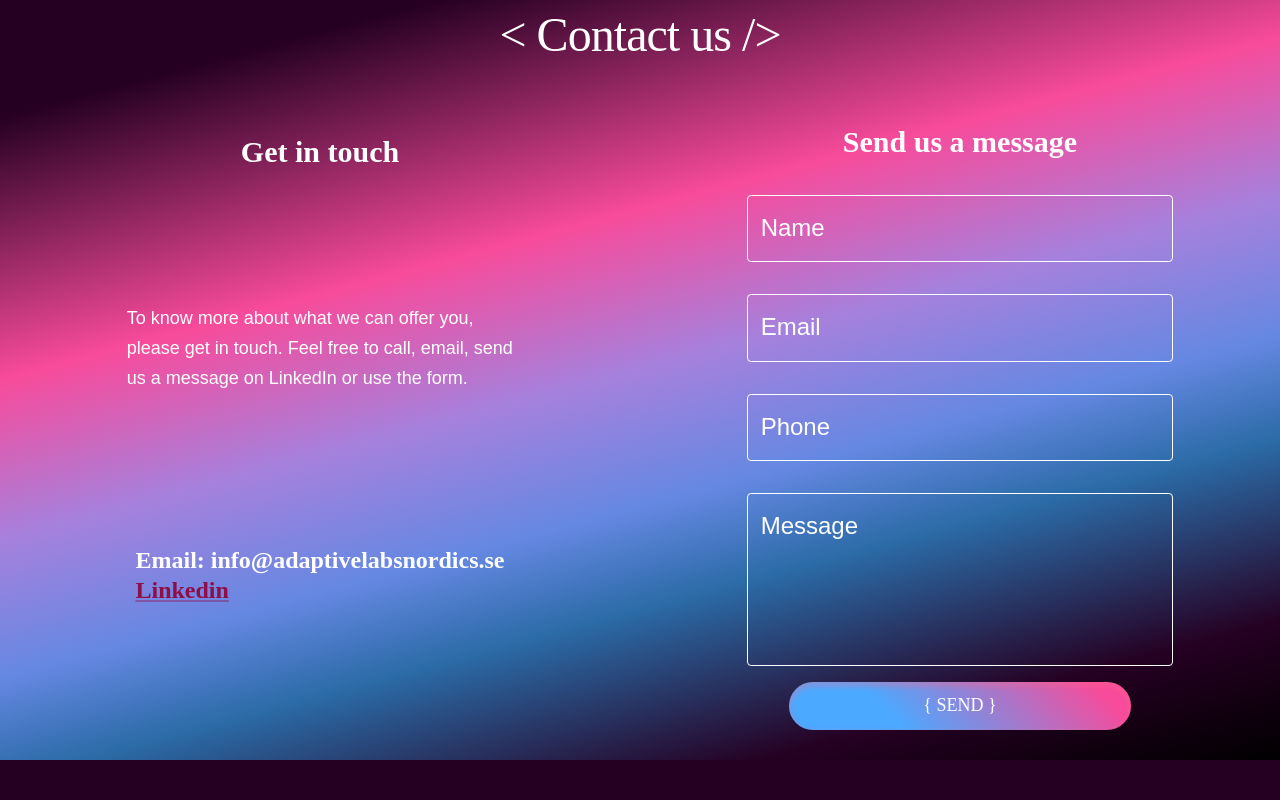
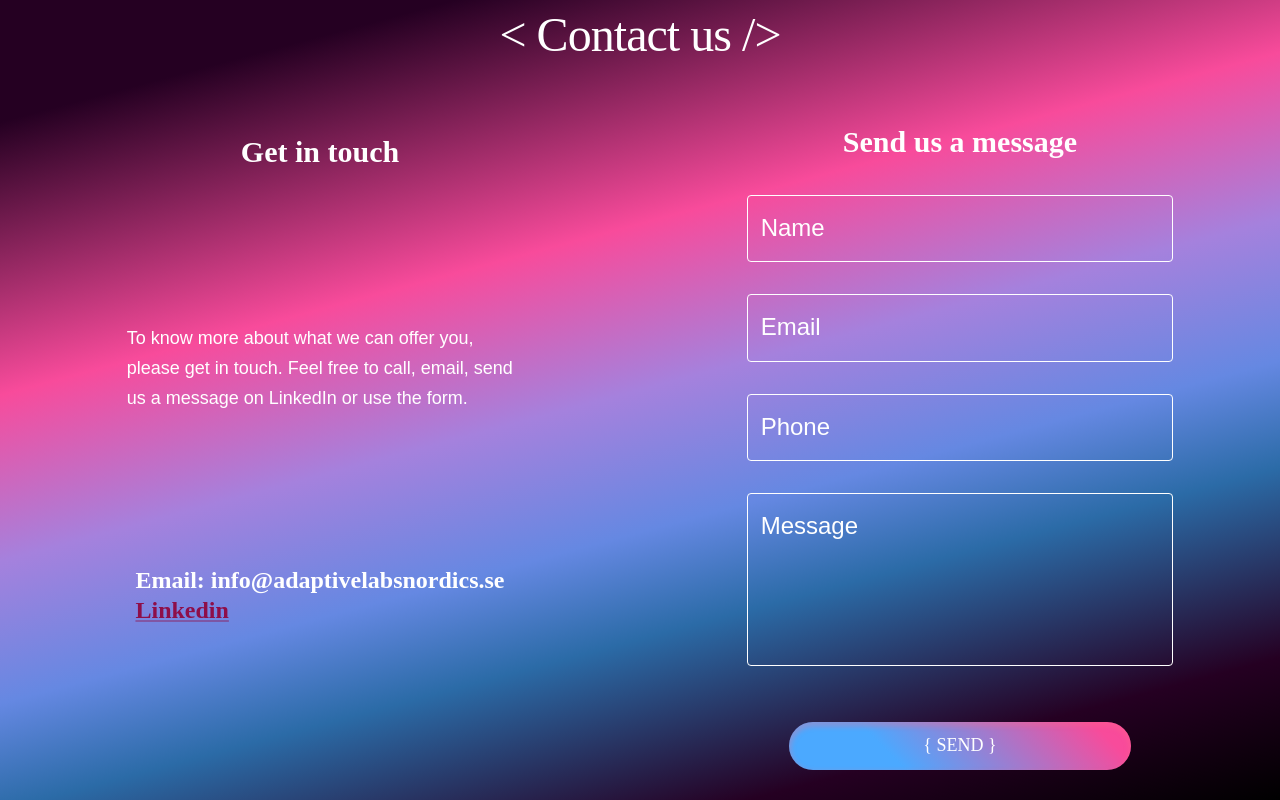
Before and after one commit to Adaptive-Technologies/adaptive_website, a React (Create React App) app: page / in a window 1280 px wide. Shown: the part 2123-2923 px from the top of the page. Before the commit the page ends 2883 px from the top, so only its background shows below. Built offline with nearby package versions, Linux system fonts and the light colour scheme.

Commit message:
adds more space between form and button

```diff
--- a/src/theme/views/contactUs.theme.js
+++ b/src/theme/views/contactUs.theme.js
@@ -53,7 +53,7 @@ const useStyles = makeStyles((theme) => ({
     },
     [theme.breakpoints.up('lg')]: {
       paddingTop: '0px',
-      paddingBottom: '20px',
+      paddingBottom: '0px',
       maxWidth: '100%',
     },
   },
@@ -73,6 +73,7 @@ const useStyles = makeStyles((theme) => ({
   button: {
     display: 'flex',
     justifyContent: 'center',
+    paddingTop: '40px',
   },
 }))
 
```
